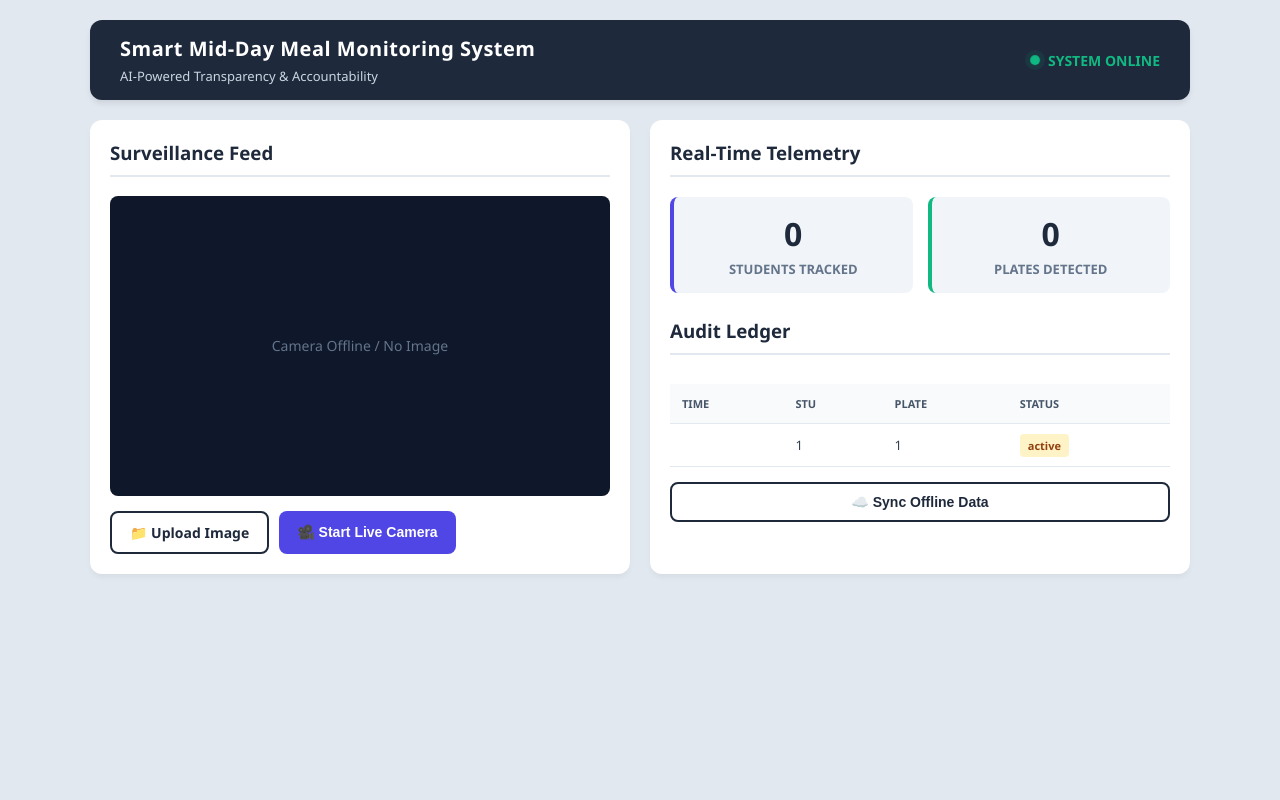
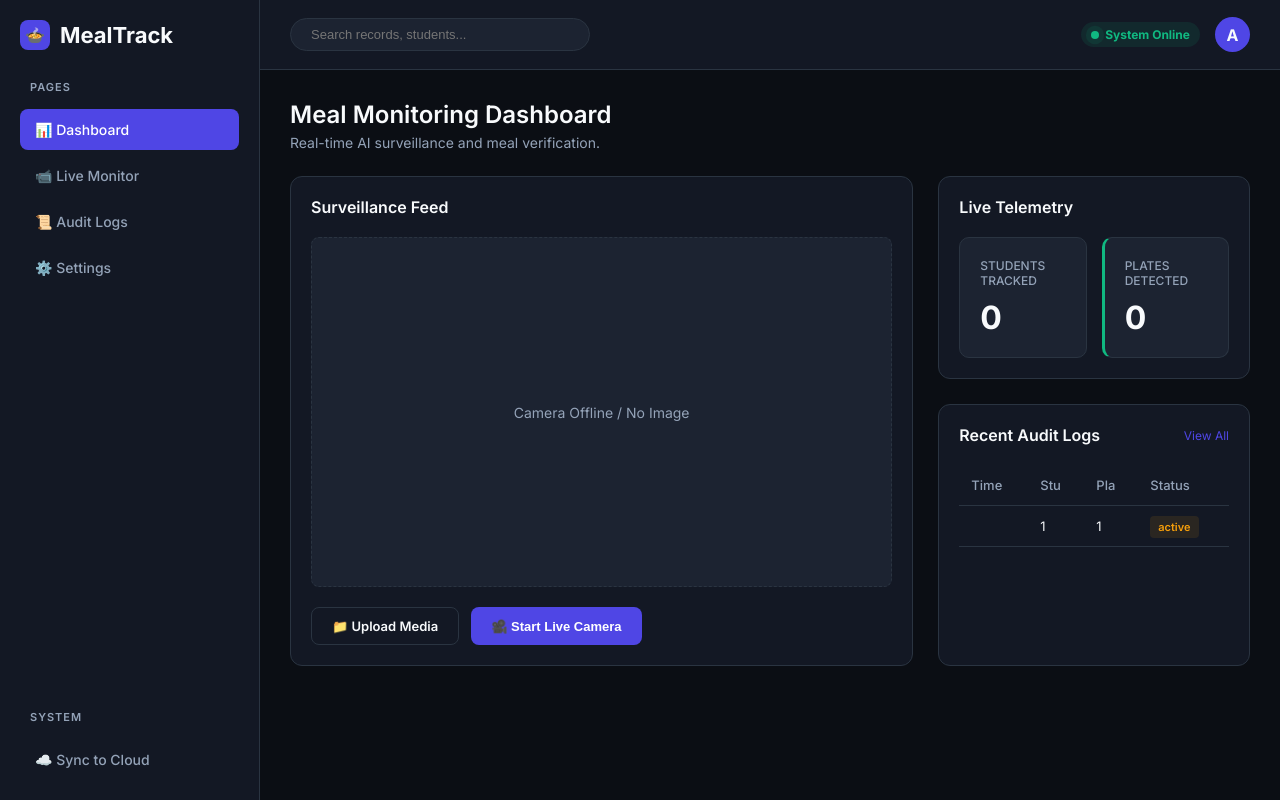
Before and after one commit to goswamiatul567-tech/mini-project, a Flask app: page / in a window 1280 px wide. Run offline with Flask 3, Linux system fonts and the light colour scheme; tables that the repository leaves empty hold one stand-in row (values such as "Sample post").

Commit message:
Upgraded to premium dark theme UI

```diff
--- a/templates/index.html
+++ b/templates/index.html
@@ -4,85 +4,217 @@
     <meta charset="UTF-8">
     <meta name="viewport" content="width=device-width, initial-scale=1.0">
     <title>Smart Mid-Day Meal Monitoring</title>
+    <link href="https://fonts.googleapis.com/css2?family=Inter:wght@400;500;600;700&display=swap" rel="stylesheet">
     <style>
         :root {
+            --bg-dark: #0b0e14;
+            --bg-panel: #131824;
+            --bg-card: #1c2331;
             --primary: #4f46e5;
+            --primary-hover: #6366f1;
             --success: #10b981;
             --danger: #ef4444;
             --warning: #f59e0b;
-            --dark: #1e293b;
-            --light: #f8fafc;
+            --text-main: #f8fafc;
+            --text-muted: #94a3b8;
+            --border: #2a3441;
         }
-        body { font-family: 'Segoe UI', Tahoma, Geneva, Verdana, sans-serif; background-color: #e2e8f0; margin: 0; padding: 20px; color: #334155; }
 
-        /* Header */
-        .header { background: var(--dark); color: white; padding: 15px 30px; border-radius: 12px; display: flex; justify-content: space-between; align-items: center; margin-bottom: 20px; box-shadow: 0 4px 6px -1px rgba(0,0,0,0.1); }
-        .header h1 { margin: 0; font-size: 20px; font-weight: 600; letter-spacing: 0.5px; }
-        .header p { margin: 5px 0 0 0; font-size: 13px; color: #cbd5e1; }
-        .status-indicator { display: flex; align-items: center; gap: 8px; font-size: 14px; font-weight: bold; color: var(--success); }
-        .dot { width: 10px; height: 10px; background-color: var(--success); border-radius: 50%; animation: pulse 1.5s infinite; }
-        @keyframes pulse { 0% { transform: scale(0.95); box-shadow: 0 0 0 0 rgba(16, 185, 129, 0.7); } 70% { transform: scale(1); box-shadow: 0 0 0 6px rgba(16, 185, 129, 0); } 100% { transform: scale(0.95); box-shadow: 0 0 0 0 rgba(16, 185, 129, 0); } }
+        * { box-sizing: border-box; margin: 0; padding: 0; }
 
-        /* Main Layout */
-        .container { max-width: 1100px; margin: auto; }
-        .grid { display: grid; grid-template-columns: 1fr 1fr; gap: 20px; }
-        @media (max-width: 768px) { .grid { grid-template-columns: 1fr; } }
+        body {
+            font-family: 'Inter', sans-serif;
+            background-color: var(--bg-dark);
+            color: var(--text-main);
+            display: flex;
+            height: 100vh;
+            overflow: hidden;
+        }
 
-        /* Cards */
-        .card { background: white; padding: 20px; border-radius: 12px; box-shadow: 0 4px 6px -1px rgba(0,0,0,0.05); margin-bottom: 20px; }
-        .card h3 { margin-top: 0; color: var(--dark); border-bottom: 2px solid #e2e8f0; padding-bottom: 10px; }
+        /* Sidebar */
+        .sidebar {
+            width: 260px;
+            background-color: var(--bg-panel);
+            border-right: 1px solid var(--border);
+            padding: 20px;
+            display: flex;
+            flex-direction: column;
+            gap: 30px;
+        }
+
+        .logo { font-size: 22px; font-weight: 700; display: flex; align-items: center; gap: 10px; }
+        .logo-icon { width: 30px; height: 30px; background: var(--primary); border-radius: 8px; display: flex; align-items: center; justify-content: center; font-size: 16px; }
+
+        .nav-section { display: flex; flex-direction: column; gap: 5px; }
+        .nav-title { font-size: 11px; text-transform: uppercase; color: var(--text-muted); font-weight: 600; letter-spacing: 1px; margin-bottom: 10px; padding-left: 10px; }
+        .nav-item {
+            padding: 12px 15px;
+            border-radius: 8px;
+            color: var(--text-muted);
+            text-decoration: none;
+            font-size: 14px;
+            font-weight: 500;
+            display: flex;
+            align-items: center;
+            gap: 12px;
+            cursor: pointer;
+            transition: 0.2s;
+        }
+        .nav-item:hover, .nav-item.active { background-color: var(--primary); color: white; }
+
+        /* Main Content */
+        .main-content {
+            flex: 1;
+            display: flex;
+            flex-direction: column;
+            overflow-y: auto;
+        }
+
+        /* Top Navbar */
+        .topbar {
+            height: 70px;
+            background-color: var(--bg-panel);
+            border-bottom: 1px solid var(--border);
+            display: flex;
+            align-items: center;
+            justify-content: space-between;
+            padding: 0 30px;
+        }
+        .search-bar {
+            background-color: var(--bg-card);
+            border: 1px solid var(--border);
+            border-radius: 20px;
+            padding: 8px 20px;
+            color: var(--text-muted);
+            width: 300px;
+            font-size: 13px;
+        }
+        .user-profile { display: flex; align-items: center; gap: 15px; }
+        .avatar { width: 35px; height: 35px; background: var(--primary); border-radius: 50%; display: flex; align-items: center; justify-content: center; font-weight: bold; }
+        .sys-status { display: flex; align-items: center; gap: 6px; font-size: 12px; color: var(--success); background: rgba(16, 185, 129, 0.1); padding: 5px 10px; border-radius: 20px; font-weight: bold; }
+        .dot { width: 8px; height: 8px; background-color: var(--success); border-radius: 50%; animation: pulse 1.5s infinite; }
+        @keyframes pulse { 0% { box-shadow: 0 0 0 0 rgba(16, 185, 129, 0.7); } 70% { box-shadow: 0 0 0 6px rgba(16, 185, 129, 0); } 100% { box-shadow: 0 0 0 0 rgba(16, 185, 129, 0); } }
+
+        /* Page Content */
+        .page-content { padding: 30px; display: flex; flex-direction: column; gap: 25px; }
+        .page-title { font-size: 24px; font-weight: 600; margin-bottom: 5px; }
+
+        /* Grid Layout */
+        .dashboard-grid { display: grid; grid-template-columns: 2fr 1fr; gap: 25px; }
+        @media (max-width: 1024px) { .dashboard-grid { grid-template-columns: 1fr; } }
+
+        /* Panels */
+        .panel { background-color: var(--bg-panel); border: 1px solid var(--border); border-radius: 12px; padding: 20px; }
+        .panel-header { display: flex; justify-content: space-between; align-items: center; margin-bottom: 20px; }
+        .panel-title { font-size: 16px; font-weight: 600; }
+
+        /* Media Box */
+        .media-box {
+            width: 100%;
+            min-height: 350px;
+            background: var(--bg-card);
+            border-radius: 8px;
+            display: flex;
+            align-items: center;
+            justify-content: center;
+            overflow: hidden;
+            position: relative;
+            border: 1px dashed var(--border);
+        }
+        .media-box video, .media-box img { width: 100%; height: auto; display: none; object-fit: cover; }
+        .media-box p { color: var(--text-muted); font-size: 14px; position: absolute; }
 
         /* Buttons */
-        .btn-group { display: flex; gap: 10px; flex-wrap: wrap; }
-        .btn { padding: 10px 18px; border: none; border-radius: 8px; cursor: pointer; font-size: 14px; font-weight: 600; transition: 0.2s; display: flex; align-items: center; justify-content: center; gap: 5px; }
+        .btn-group { display: flex; gap: 12px; margin-top: 20px; }
+        .btn {
+            padding: 10px 20px;
+            border: none;
+            border-radius: 8px;
+            cursor: pointer;
+            font-size: 13px;
+            font-weight: 600;
+            display: flex;
+            align-items: center;
+            justify-content: center;
+            gap: 8px;
+            transition: 0.2s;
+        }
         .btn-primary { background: var(--primary); color: white; }
-        .btn-primary:hover { background: #4338ca; }
-        .btn-success { background: var(--success); color: white; }
-        .btn-success:hover { background: #059669; }
-        .btn-danger { background: var(--danger); color: white; display: none; }
-        .btn-danger:hover { background: #dc2626; }
-        .btn-outline { background: transparent; border: 2px solid var(--dark); color: var(--dark); }
-        .btn-outline:hover { background: var(--dark); color: white; }
-
-        /* Media Area */
-        .media-box { width: 100%; min-height: 300px; background: #0f172a; border-radius: 8px; display: flex; align-items: center; justify-content: center; overflow: hidden; position: relative; }
-        .media-box video, .media-box img { width: 100%; height: auto; display: none; }
-        .media-box p { color: #64748b; position: absolute; font-size: 14px; }
+        .btn-primary:hover { background: var(--primary-hover); }
+        .btn-outline { background: transparent; border: 1px solid var(--border); color: var(--text-main); }
+        .btn-outline:hover { background: var(--bg-card); }
+        .btn-danger { background: rgba(239, 68, 68, 0.1); color: var(--danger); border: 1px solid rgba(239, 68, 68, 0.2); display: none; }
+        .btn-danger:hover { background: rgba(239, 68, 68, 0.2); }
 
         /* Stats */
-        .stats { display: grid; grid-template-columns: 1fr 1fr; gap: 15px; margin-top: 20px; }
-        .stat-box { background: #f1f5f9; padding: 15px; border-radius: 8px; text-align: center; border-left: 4px solid var(--primary); }
-        .stat-box h2 { margin: 0; font-size: 32px; color: var(--dark); }
-        .stat-box p { margin: 5px 0 0 0; font-size: 13px; font-weight: 600; color: #64748b; text-transform: uppercase; }
+        .stats-grid { display: grid; grid-template-columns: 1fr 1fr; gap: 15px; }
+        .stat-card { background: var(--bg-card); padding: 20px; border-radius: 10px; border: 1px solid var(--border); }
+        .stat-title { font-size: 12px; color: var(--text-muted); margin-bottom: 10px; font-weight: 500; }
+        .stat-value { font-size: 32px; font-weight: 700; color: var(--text-main); }
 
         /* Table */
-        table { width: 100%; border-collapse: collapse; margin-top: 10px; font-size: 13px; }
-        th, td { padding: 12px; text-align: left; border-bottom: 1px solid #e2e8f0; }
-        th { background: #f8fafc; font-weight: 600; color: #475569; text-transform: uppercase; font-size: 11px; }
-        tr:hover { background-color: #f8fafc; }
-        .badge { padding: 4px 8px; border-radius: 4px; font-weight: bold; font-size: 11px; }
-        .badge-error { background: #fee2e2; color: #991b1b; }
-        .badge-success { background: #d1fae5; color: #065f46; }
-        .badge-warning { background: #fef3c7; color: #92400e; }
+        .table-container { margin-top: 20px; overflow-x: auto; }
+        table { width: 100%; border-collapse: collapse; font-size: 13px; }
+        th { text-align: left; padding: 12px; color: var(--text-muted); font-weight: 500; border-bottom: 1px solid var(--border); }
+        td { padding: 12px; border-bottom: 1px solid var(--border); color: var(--text-main); }
+        tr:hover td { background-color: rgba(255, 255, 255, 0.02); }
+
+        .badge { padding: 4px 8px; border-radius: 4px; font-size: 11px; font-weight: 600; }
+        .badge-error { background: rgba(239, 68, 68, 0.1); color: var(--danger); }
+        .badge-success { background: rgba(16, 185, 129, 0.1); color: var(--success); }
+        .badge-warning { background: rgba(245, 158, 11, 0.1); color: var(--warning); }
     </style>
 </head>
 <body>
 
-<div class="container">
-    <div class="header">
-        <div>
-            <h1>Smart Mid-Day Meal Monitoring System</h1>
-            <p>AI-Powered Transparency & Accountability</p>
+    <!-- Sidebar -->
+    <div class="sidebar">
+        <div class="logo">
+            <div class="logo-icon">🍲</div>
+            MealTrack
         </div>
-        <div class="status-indicator">
-            <div class="dot"></div> SYSTEM ONLINE
+
+        <div class="nav-section">
+            <div class="nav-title">Pages</div>
+            <a class="nav-item active">📊 Dashboard</a>
+            <a class="nav-item">📹 Live Monitor</a>
+            <a class="nav-item">📜 Audit Logs</a>
+            <a class="nav-item">⚙️ Settings</a>
+        </div>
+
+        <div class="nav-section" style="margin-top: auto;">
+            <div class="nav-title">System</div>
+            <a class="nav-item" onclick="syncData()">☁️ Sync to Cloud</a>
         </div>
     </div>
 
-    <div class="grid">
-        <!-- Left Column: Media & Controls -->
-        <div class="card">
-            <h3>Surveillance Feed</h3>
+    <!-- Main Content -->
+    <div class="main-content">
+
+        <!-- Topbar -->
+        <div class="topbar">
+            <input type="text" class="search-bar" placeholder="Search records, students...">
+            <div class="user-profile">
+                <div class="sys-status"><div class="dot"></div> System Online</div>
+                <div class="avatar">A</div>
+            </div>
+        </div>
+
+        <!-- Page Content -->
+        <div class="page-content">
+            <div>
+                <h1 class="page-title">Meal Monitoring Dashboard</h1>
+                <p style="color: var(--text-muted); font-size: 14px;">Real-time AI surveillance and meal verification.</p>
+            </div>
+
+            <div class="dashboard-grid">
+
+                <!-- Left: Camera Feed -->
+                <div class="panel">
+                    <div class="panel-header">
+                        <div class="panel-title">Surveillance Feed</div>
+                    </div>
+
                     <div class="media-box">
                         <p id="placeholderText">Camera Offline / No Image</p>
                         <video id="videoFeed" autoplay playsinline></video>
@@ -90,8 +222,8 @@
                         <img id="resultImage" src="" alt="AI Result">
                     </div>
 
-            <div class="btn-group" style="margin-top: 15px;">
-                <label for="fileInput" class="btn btn-outline">📁 Upload Image</label>
+                    <div class="btn-group">
+                        <label for="fileInput" class="btn btn-outline">📁 Upload Media</label>
                         <input type="file" id="fileInput" accept="image/*" style="display:none;">
 
                         <button id="startLiveBtn" class="btn btn-primary">🎥 Start Live Camera</button>
@@ -99,30 +231,40 @@
                     </div>
                 </div>
 
-        <!-- Right Column: Stats & Logs -->
-        <div class="card">
-            <h3>Real-Time Telemetry</h3>
-            <div class="stats">
-                <div class="stat-box">
-                    <h2 id="studentCount">0</h2>
-                    <p>Students Tracked</p>
+                <!-- Right: Stats & Logs -->
+                <div style="display: flex; flex-direction: column; gap: 25px;">
+
+                    <!-- Stats -->
+                    <div class="panel">
+                        <div class="panel-header">
+                            <div class="panel-title">Live Telemetry</div>
                         </div>
-                <div class="stat-box" style="border-left-color: var(--success);">
-                    <h2 id="plateCount">0</h2>
-                    <p>Plates Detected</p>
+                        <div class="stats-grid">
+                            <div class="stat-card">
+                                <div class="stat-title">STUDENTS TRACKED</div>
+                                <div class="stat-value" id="studentCount">0</div>
+                            </div>
+                            <div class="stat-card" style="border-left: 3px solid var(--success);">
+                                <div class="stat-title">PLATES DETECTED</div>
+                                <div class="stat-value" id="plateCount">0</div>
                             </div>
                         </div>
+                        <div id="statusBox" style="margin-top: 15px; padding: 12px; border-radius: 6px; font-size: 13px; font-weight: 600; text-align: center; display: none;"></div>
+                    </div>
 
-            <div id="statusBox" style="text-align: center; padding: 15px; margin-top: 20px; border-radius: 8px; font-weight: bold; display: none;"></div>
-
-            <h3 style="margin-top: 25px;">Audit Ledger</h3>
-            <div style="max-height: 200px; overflow-y: auto;">
+                    <!-- Logs -->
+                    <div class="panel" style="flex: 1;">
+                        <div class="panel-header">
+                            <div class="panel-title">Recent Audit Logs</div>
+                            <a href="#" style="color: var(--primary); font-size: 12px; text-decoration: none;">View All</a>
+                        </div>
+                        <div class="table-container">
                             <table>
                                 <thead>
                                     <tr>
                                         <th>Time</th>
                                         <th>Stu</th>
-                            <th>Plate</th>
+                                        <th>Pla</th>
                                         <th>Status</th>
                                     </tr>
                                 </thead>
@@ -143,14 +285,13 @@
                                         </td>
                                     </tr>
                                     {% else %}
-                        <tr><td colspan="4" style="text-align:center;">No records yet.</td></tr>
+                                    <tr><td colspan="4" style="text-align:center; color: var(--text-muted);">No records yet.</td></tr>
                                     {% endfor %}
                                 </tbody>
                             </table>
                         </div>
+                    </div>
 
-            <div class="btn-group" style="margin-top: 15px;">
-                <button class="btn btn-outline" onclick="syncData()" style="width: 100%;">☁️ Sync Offline Data</button>
                 </div>
             </div>
         </div>
@@ -165,7 +306,7 @@
     const stopBtn = document.getElementById('stopLiveBtn');
     let liveInterval;
 
-    // 1. Image Upload
+    // Image Upload
     document.getElementById('fileInput').addEventListener('change', function(event) {
         const file = event.target.files[0];
         if (!file) return;
@@ -180,15 +321,12 @@
         fetch('/upload', { method: 'POST', body: formData })
         .then(res => res.json())
         .then(data => {
-            if (data.success) {
-                updateUI(data);
-            } else {
-                alert("Error: " + data.error);
-            }
+            if (data.success) updateUI(data);
+            else alert("Error: " + data.error);
         });
     });
 
-    // 2. Live Camera
+    // Live Camera
     startBtn.addEventListener('click', async () => {
         try {
             const stream = await navigator.mediaDevices.getUserMedia({ video: { facingMode: "environment" } });
@@ -211,18 +349,14 @@
 
                     fetch('/live_frame', { method: 'POST', body: formData })
                     .then(res => res.json())
-                    .then(data => {
-                        if (data.success) updateUI(data, true);
-                    });
+                    .then(data => { if (data.success) updateUI(data, true); });
                 }, 'image/jpeg');
             }, 1500);
 
-        } catch (err) {
-            alert("Camera access denied: " + err.message);
-        }
+        } catch (err) { alert("Camera access denied: " + err.message); }
     });
 
-    // 3. Stop Live
+    // Stop Live
     stopBtn.addEventListener('click', () => {
         clearInterval(liveInterval);
         video.srcObject.getTracks().forEach(track => track.stop());
@@ -237,22 +371,17 @@
                 students: parseInt(document.getElementById('studentCount').innerText),
                 plates: parseInt(document.getElementById('plateCount').innerText)
             })
-        }).then(() => {
-            window.location.reload();
-        });
+        }).then(() => window.location.reload());
     });
 
-    // 4. Sync Data
+    // Sync Data
     function syncData() {
         fetch('/api/sync', { method: 'POST' })
         .then(res => res.json())
-        .then(data => {
-            alert(data.message);
-            window.location.reload();
-        });
+        .then(data => { alert(data.message); window.location.reload(); });
     }
 
-    // Update UI Helper
+    // UI Update
     function updateUI(data, isLive = false) {
         document.getElementById('studentCount').innerText = data.students;
         document.getElementById('plateCount').innerText = data.plates;
@@ -266,16 +395,16 @@
             statusBox.style.display = 'block';
 
             if(data.status.includes('ERROR')) {
-                statusBox.style.background = '#fee2e2';
-                statusBox.style.color = '#991b1b';
+                statusBox.style.background = 'rgba(239, 68, 68, 0.1)';
+                statusBox.style.color = 'var(--danger)';
             } else if(data.status.includes('VERIFIED')) {
-                statusBox.style.background = '#d1fae5';
-                statusBox.style.color = '#065f46';
+                statusBox.style.background = 'rgba(16, 185, 129, 0.1)';
+                statusBox.style.color = 'var(--success)';
             } else {
-                statusBox.style.background = '#fef3c7';
-                statusBox.style.color = '#92400e';
+                statusBox.style.background = 'rgba(245, 158, 11, 0.1)';
+                statusBox.style.color = 'var(--warning)';
             }
-            setTimeout(() => { window.location.reload(); }, 3000);
+            setTimeout(() => window.location.reload(), 3000);
         } else {
             resultImage.src = data.image_url + "?t=" + new Date().getTime();
             resultImage.style.display = 'block';
```
Lines whose indentation alone changed are shown as unchanged.
